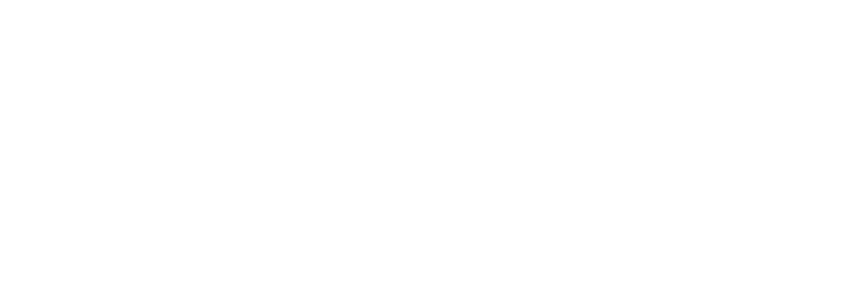
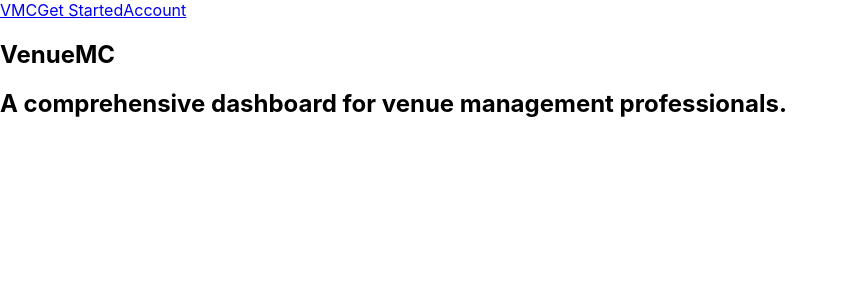
Before and after one commit to appxjm/venuemc, a React (Create React App) app: page / in a window 1280 px wide. Shown: the top 300 px of the page, without its empty margins (0-848 px from the left). Built offline with nearby package versions, Linux system fonts and the light colour scheme.

Commit message:
Added root Route with Splash, Navbar

```diff
--- a/src/App.js
+++ b/src/App.js
@@ -1,9 +1,16 @@
-import { BrowserRouter as Router } from "react-router-dom";
+import { BrowserRouter as Router, Switch, Route } from "react-router-dom";
+import Navbar from "./components/Navbar";
+import Splash from "./containers/Splash";
 
 const App = () => {
   return (
     <Router>
-
+      <Navbar />
+      <Switch>
+        <Route path="/">
+          <Splash />
+        </Route>
+      </Switch>
     </Router>
   );
 }
```
